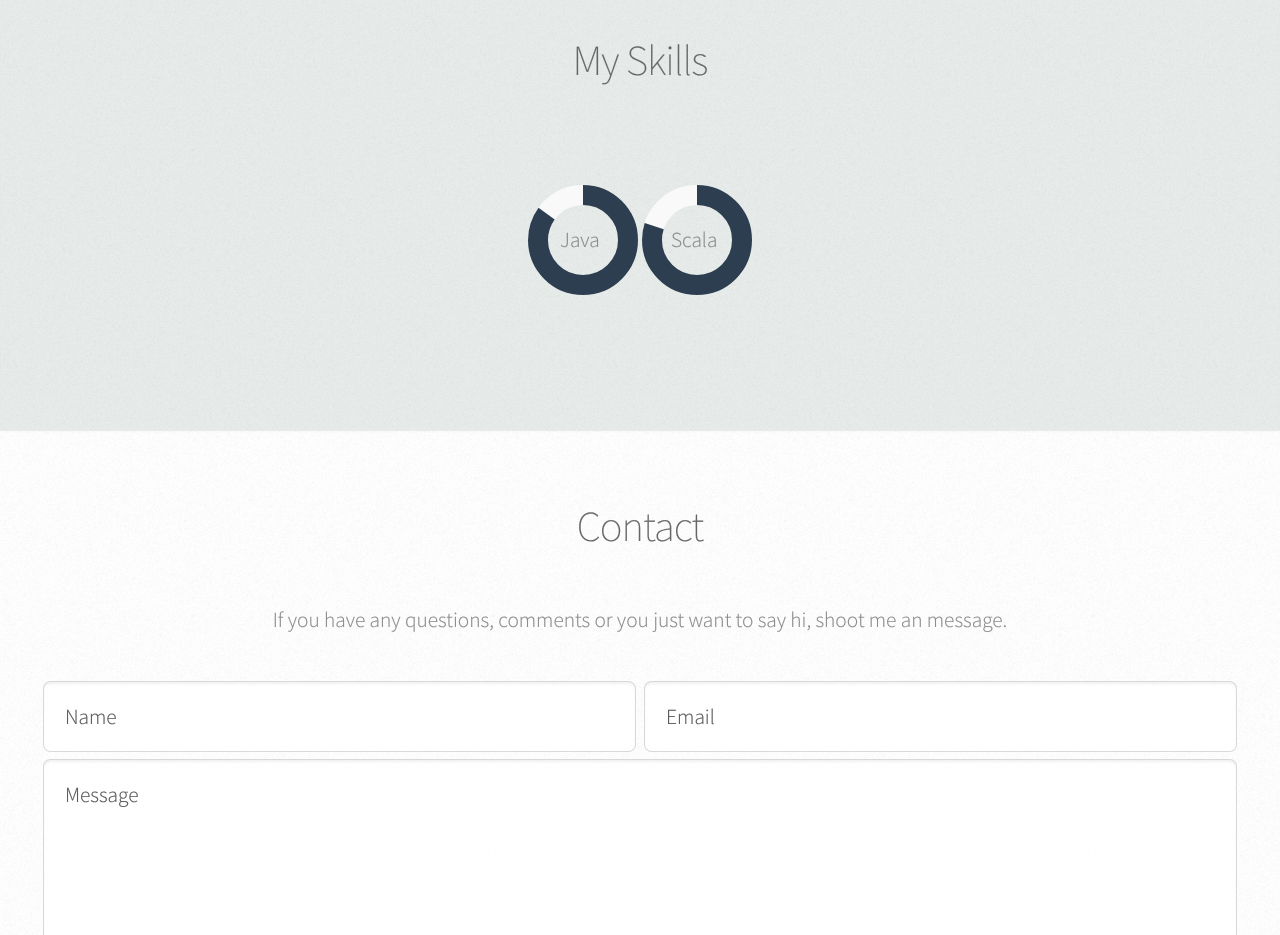
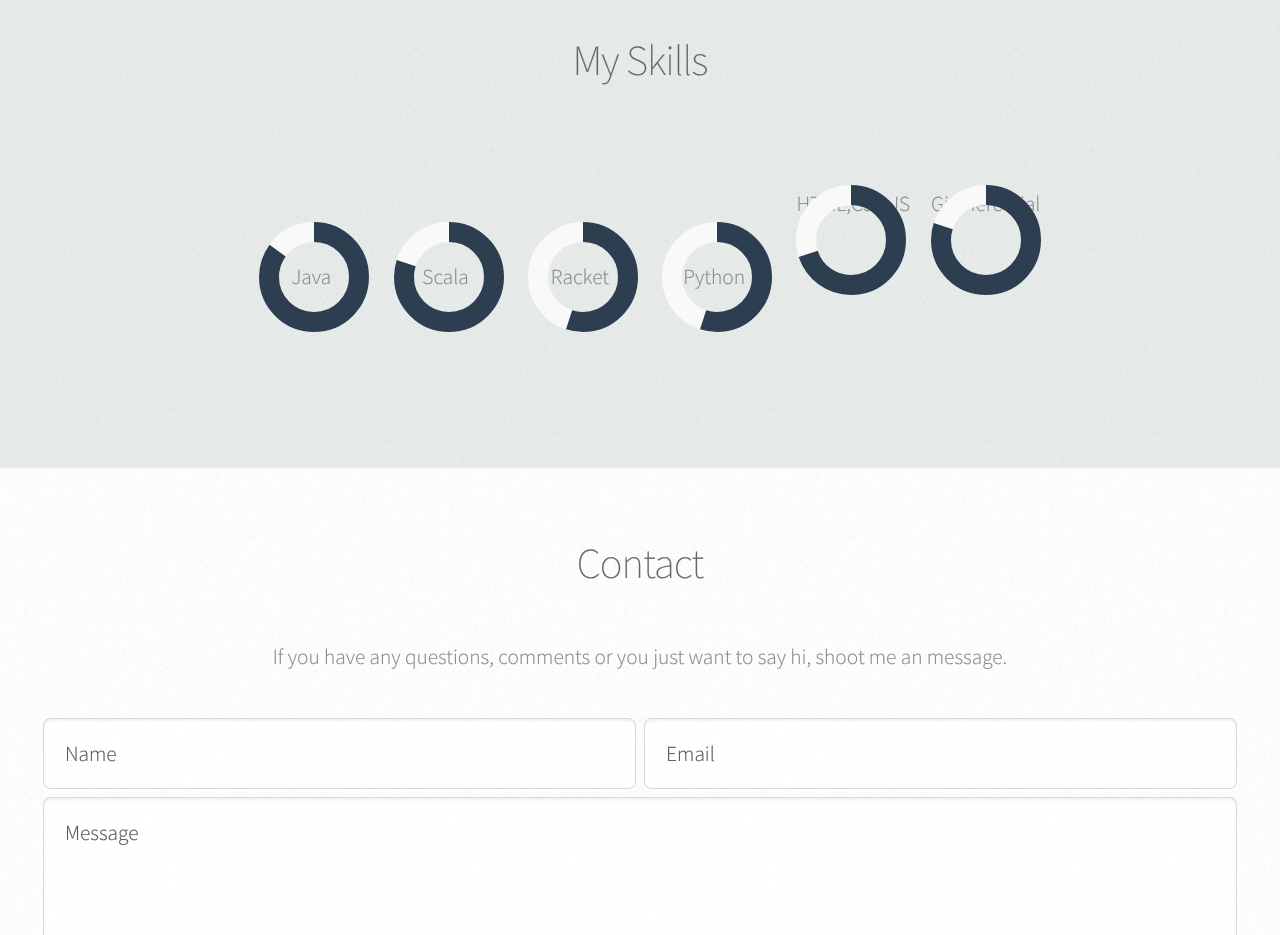
Before and after one commit to laazer/laazer.github.io, a plain HTML site: page index.html in a window 1280 px wide. Shown: the part 2420-3355 px from the top of the page. Drawn offline with Linux system fonts and the light colour scheme.

```diff
--- a/css/style.css
+++ b/css/style.css
@@ -1139,8 +1139,7 @@
   display: inline-block;
   width: 110px;
   height: 110px;
-  margin-top: 50px;
-  margin-bottom: 50px;
+  margin: 50px 0px 50px 20px;
   text-align: center;
 }
 
--- a/index.html
+++ b/index.html
@@ -181,6 +181,7 @@
                     <header>
                         <h2 id="skills">My Skills</h2>
                     </header>
+                    <div class="charts">
                         <span class="chart" data-percent="85">
                             <span class="skill-text">Java</span>
                             <span class="percent"></span>
@@ -189,8 +190,25 @@
                             <span class="skill-text">Scala</span>
                             <span class="percent"></span>
                         </span>
+                        <span class="chart" data-percent="55">
+                            <span class="skill-text">Racket</span>
+                            <span class="percent"></span>
+                        </span>
+                        <span class="chart" data-percent="55">
+                            <span class="skill-text">Python</span>
+                            <span class="percent"></span>
+                        </span>
+                        <span class="chart" data-percent="70">
+                            <span class="skill-text">HTML,CSS,JS</span>
+                            <span class="percent"></span>
+                        </span>
+                        <span class="chart" data-percent="80">
+                            <span class="skill-text">Git,Mercurial</span>
+                            <span class="percent"></span>
+                        </span>
                         <script src="js/jquery.easypiechart.min.js"></script>
                         <script src="js/eatPie.js"></script>
+                    </div>
                 </section>
 
 				<!-- Contact -->
```
Also changed, not shown: 1 other file. Lines whose indentation alone changed are shown as unchanged.
